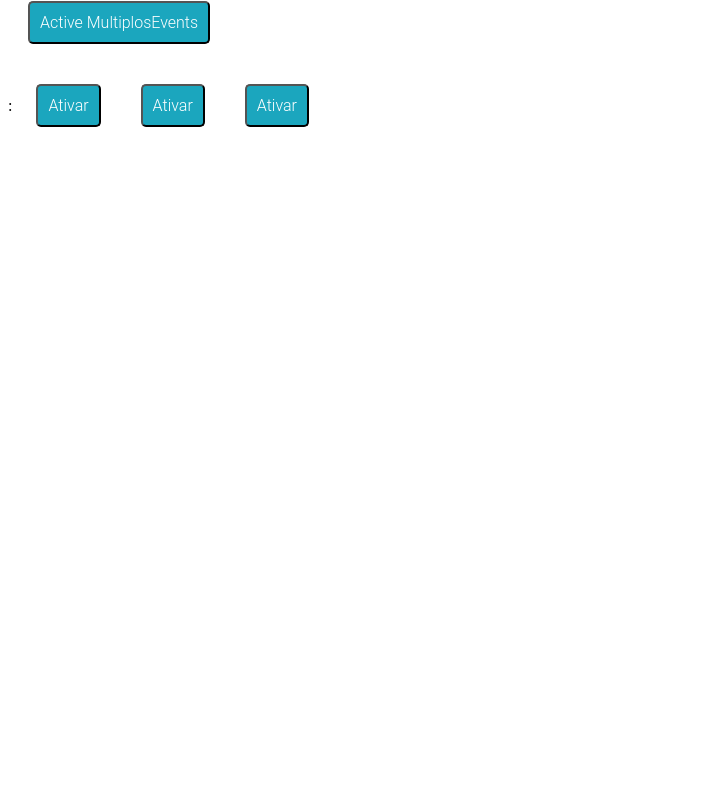
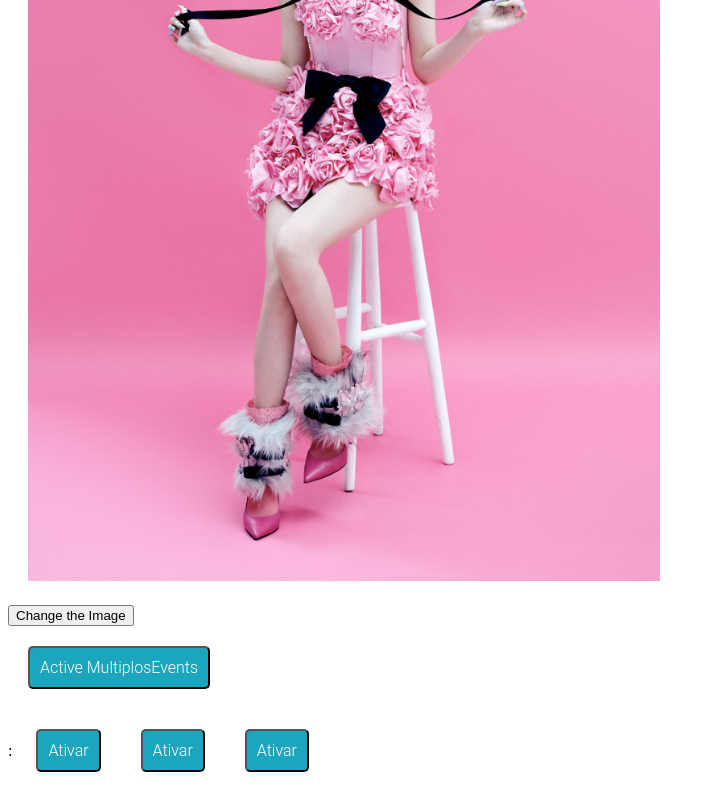
Before and after one commit to klysman08/Vue-Js, a Vue app in the folder 2_projeto_vue/: page / in a window 1280 px wide. Shown: the part 1983-2783 px from the top of the page, without its empty margins (0-715 px from the left). Before the commit the page ends 2138 px from the top, so only its background shows below. Built offline with nearby package versions, Linux system fonts and the light colour scheme.

Commit message:
emit function

```diff
--- /dev/null
+++ b/2_projeto_vue/src/components/ChangeImg.vue
@@ -0,0 +1,11 @@
+<template>
+    <div>
+        <button @click="$emit('trocar')">Change the Image</button>
+    </div>
+</template>
+<script>
+    export default {
+        name: 'ChangeImg',
+        emits: ['trocar'],
+    }
+</script>
--- a/2_projeto_vue/src/components/Picture.vue
+++ b/2_projeto_vue/src/components/Picture.vue
@@ -1,15 +1,43 @@
 <template>
     <img :src="avatar" :alt="description">
+    <ChangeImgVue @trocar="changeImg"></ChangeImgVue>
+
 </template>
 
 <script>
+    import ChangeImgVue from './ChangeImg.vue'
     export default {
         name: 'Picture',
+        components: {
+            ChangeImgVue
+        },
         data() {
             return {
-                avatar: "/img/preview.jpg",
-                description: "This is a description"
+                avatar: "/img/nayon.jpg",
+                description: "This is a description",
+                ativado: false
+            }
+        },
+        methods: {
+            changeImg() {
+                if (this.ativado) {
+                    this.avatar = "/img/nayon.jpg"
+                    this.description = "This is a description"
+                    this.ativado = false
+                } else {
+                    this.avatar = "/img/nayon2.jpg"
+                    this.description = "This is a description 2"
+                    this.ativado = true
+                }
             }
         }
     }
 </script>
+
+<style scoped>
+    img {
+        width: 50%;
+        height: 50%;
+        margin: 20px;
+    }
+</style>
```
Also changed, not shown: 2_projeto_vue/public/img/nayon.jpg (added), 2_projeto_vue/public/img/nayon2.jpg (added).
